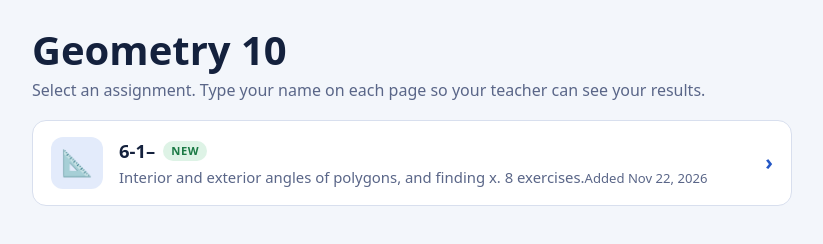
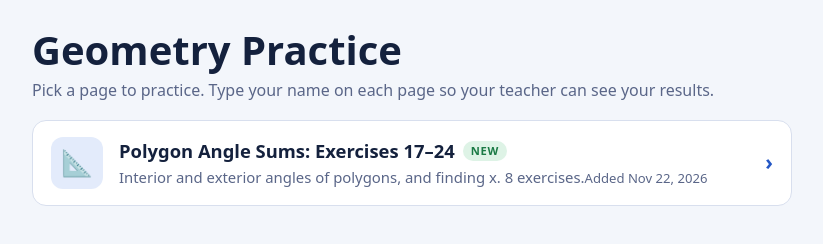
Before and after one commit to sshaw-glitch/Geometry, a plain HTML site: page index.html in a window 1280 px wide. Shown: the whole page, without its empty margins (228-1051 px from the left). Drawn offline with Linux system fonts and the light colour scheme.

Commit message:
Add files via upload

```diff
--- a/index.html
+++ b/index.html
@@ -3,7 +3,7 @@
 <head>
 <meta charset="utf-8">
 <meta name="viewport" content="width=device-width, initial-scale=1, viewport-fit=cover">
-<title>Geometry 10</title>
+<title>Geometry Practice</title>
 <style>
 :root{--bg:#f3f6fb;--surface:#fff;--ink:#14213d;--muted:#5a6688;--line:#d8dfee;--accent:#2457c5;--accent-soft:#e3ebfb;--accent-ink:#fff;--good:#1b7a45;--good-soft:#def3e6;--font:system-ui,-apple-system,"Segoe UI",Roboto,sans-serif}
 @media (prefers-color-scheme:dark){:root{--bg:#0e1526;--surface:#161e33;--ink:#e8edf9;--muted:#9aa7c7;--line:#2a3556;--accent:#7ea6ff;--accent-soft:#1f2e55;--accent-ink:#0e1526;--good:#5fd38d;--good-soft:#15352a;color-scheme:dark}}
@@ -30,8 +30,8 @@ h1{margin:0;font-size:clamp(1.7rem,3vw + 1rem,2.5rem);line-height:1.1}
 <body>
 <div class="shell">
   <header>
-    <h1>Geometry 10</h1>
-    <p class="sub">Select an assignment. Type your name on each page so your teacher can see your results.</p>
+    <h1>Geometry Practice</h1>
+    <p class="sub">Pick a page to practice. Type your name on each page so your teacher can see your results.</p>
   </header>
   <ul class="list" id="list"></ul>
 </div>
@@ -40,7 +40,7 @@ h1{margin:0;font-size:clamp(1.7rem,3vw + 1rem,2.5rem);line-height:1.1}
 // To add a page: copy one line, change the file name, title, description, and date (YYYY-MM-DD).
 // The newest date shows first, and pages from the last 7 days get a "New" tag.
 var PAGES = [
-  { file: "polygon_exercises_17_24.html", icon: "\uD83D\uDCD0", title: "6-1\u2013", desc: "Interior and exterior angles of polygons, and finding x. 8 exercises.", date: "2026-11-22" }
+  { file: "6-1.html", icon: "\uD83D\uDCD0", title: "Polygon Angle Sums: Exercises 17\u201324", desc: "Interior and exterior angles of polygons, and finding x. 8 exercises.", date: "2026-11-22" }
 ];
 // -----------------------------------------------------
 (function () {
```
